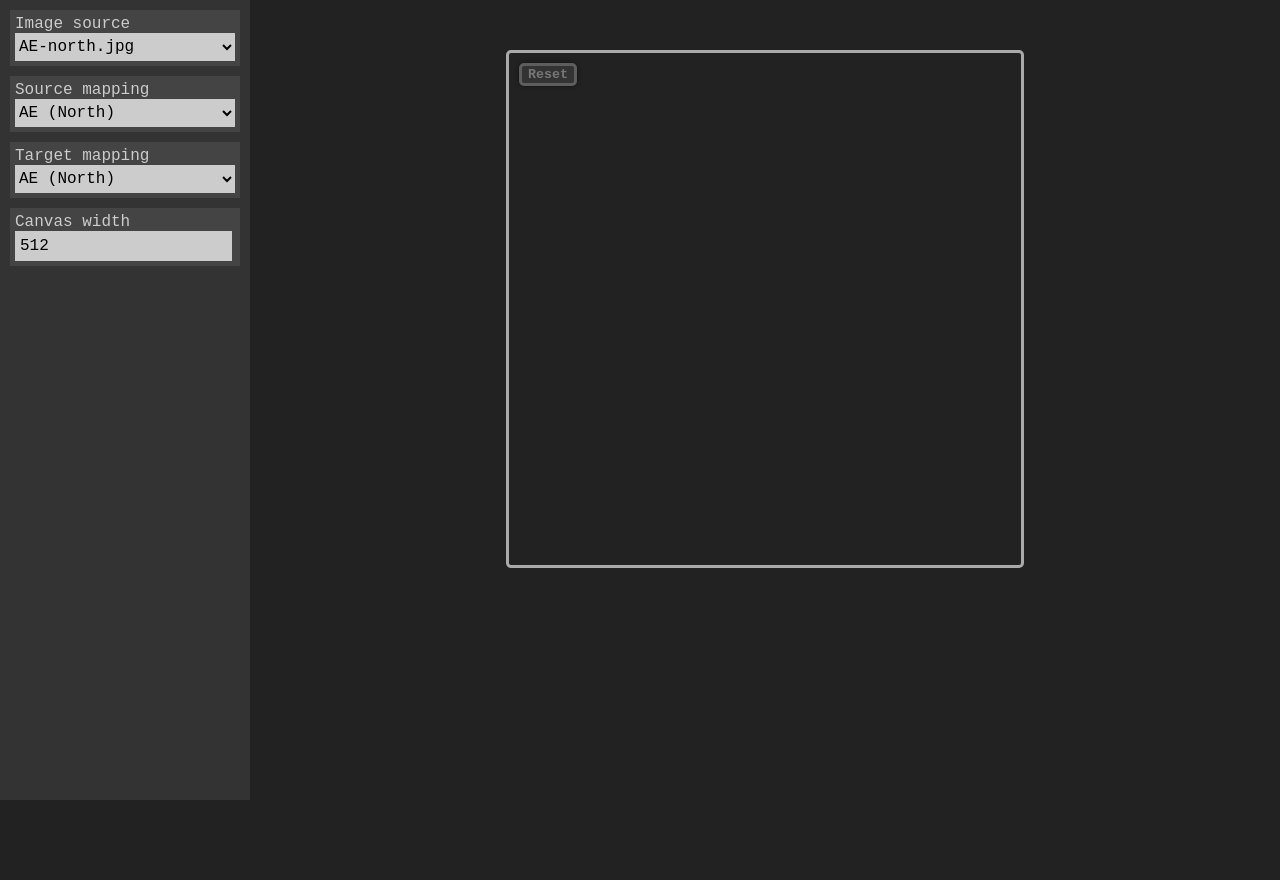
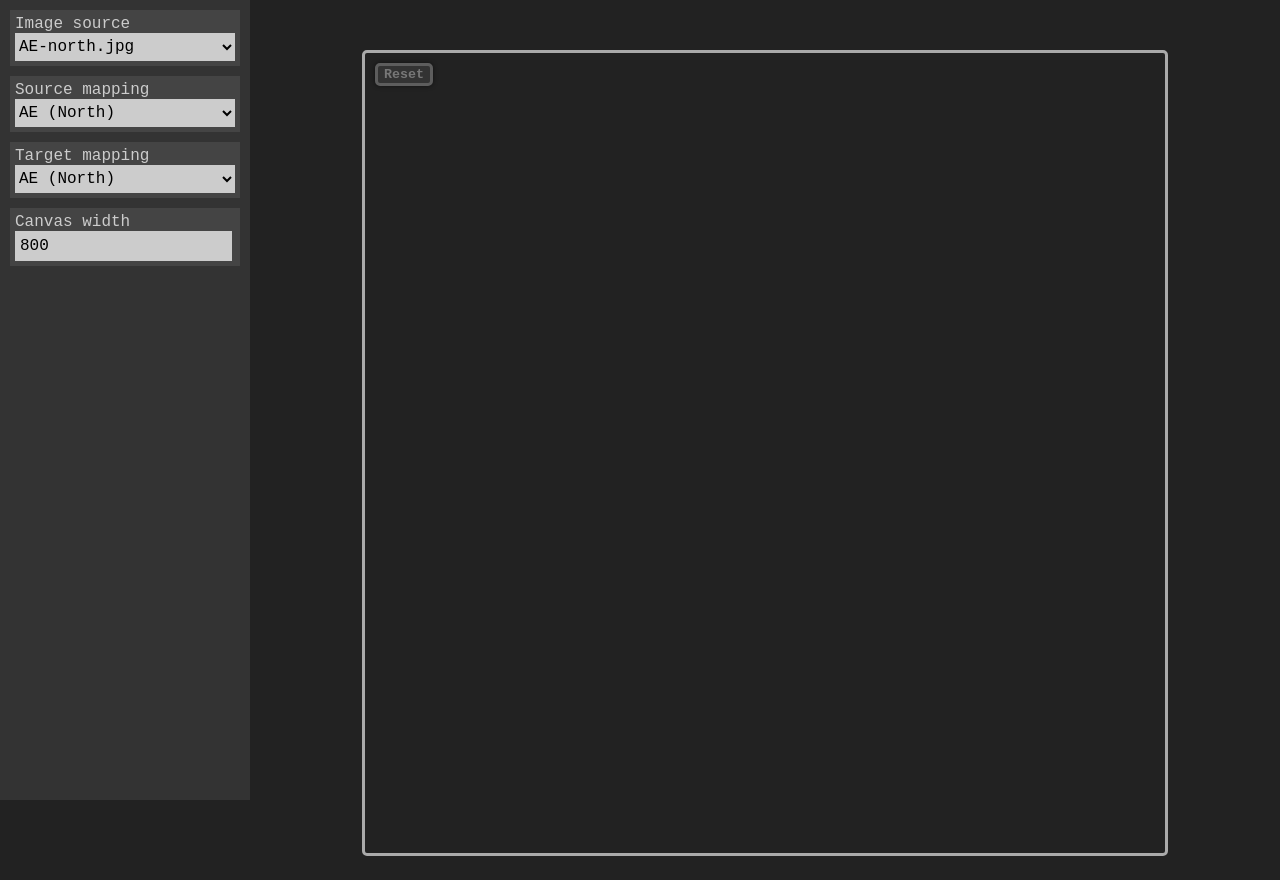
Before and after one commit to onlinebacon/eMaps, a plain HTML site: page index.html in a window 1280 px wide. Before the commit the page ends 800 px from the top, so only its background shows below. Drawn offline with Linux system fonts and the light colour scheme.

Commit message:
Canvas starts with 800px

```diff
--- a/index.html
+++ b/index.html
@@ -30,7 +30,7 @@
 			<div class="item">
 				<div class="label">Canvas width</div>
 				<div class="input-wrapper">
-					<input type="text" id="canvas_width" value="512">
+					<input type="text" id="canvas_width">
 				</div>
 			</div>
 		</div>
--- a/js/main.js
+++ b/js/main.js
@@ -6,7 +6,7 @@ import ColorPicker from './color-picker.js';
 const canvas = document.querySelector('canvas');
 const wrapper = document.querySelector('.canvas-wrapper');
 
-let canvasWidth = 512;
+let canvasWidth = 800;
 let currentRatio;
 const updateRatio = (ratio) => {
 	currentRatio = ratio;
@@ -125,6 +125,7 @@ const main = async() => {
 		updateRatio(currentRatio);
 		renderIfReady();
 	};
+	inputWidth.value = canvasWidth;
 };
 
 main().catch(console.error);
```
